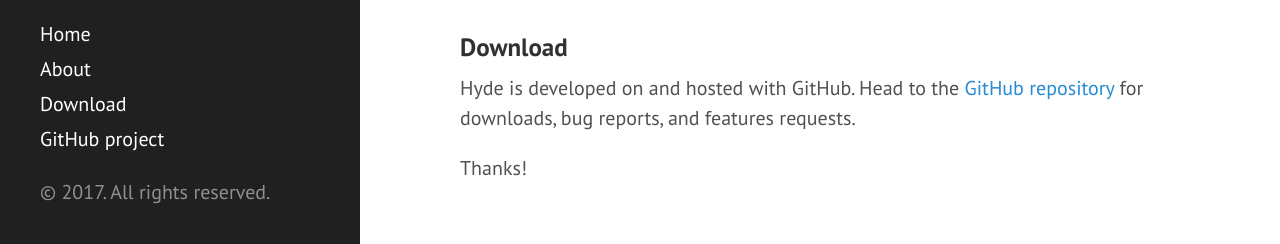
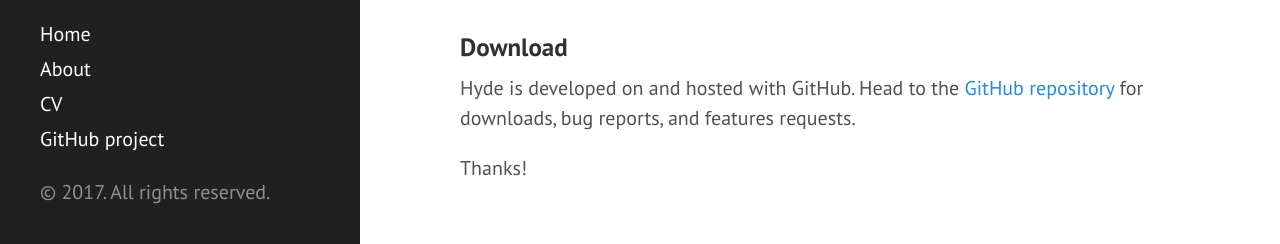
Before and after one commit to evanma92/evanma92.github.io, a Jekyll site: the page built from index.html, in a window 1280 px wide and 900 px high, scrolled down 489 px. Shown: the part 653-897 px from the top of the window. Built offline with Jekyll 4.4.1, drawn with Linux system fonts in a browser that asks for light colours; Markdown is read by kramdown in place of the engine named in the settings; the list of posts is cut into pages by our own code.

Commit message:
Included link to CV

```diff
--- a/_includes/sidebar.html
+++ b/_includes/sidebar.html
@@ -26,7 +26,7 @@
         {% endif %}
       {% endfor %}
 
-      <a class="sidebar-nav-item" href="{{ site.github.repo }}/archive/v{{ site.version }}.zip">Download</a>
+      <a class="sidebar-nav-item" href="{{ site.github.repo }}/evanma92.github.io/cv/cv.pdf">CV</a>
       <a class="sidebar-nav-item" href="{{ site.github.repo }}">GitHub project</a>
     </nav>
 
```
